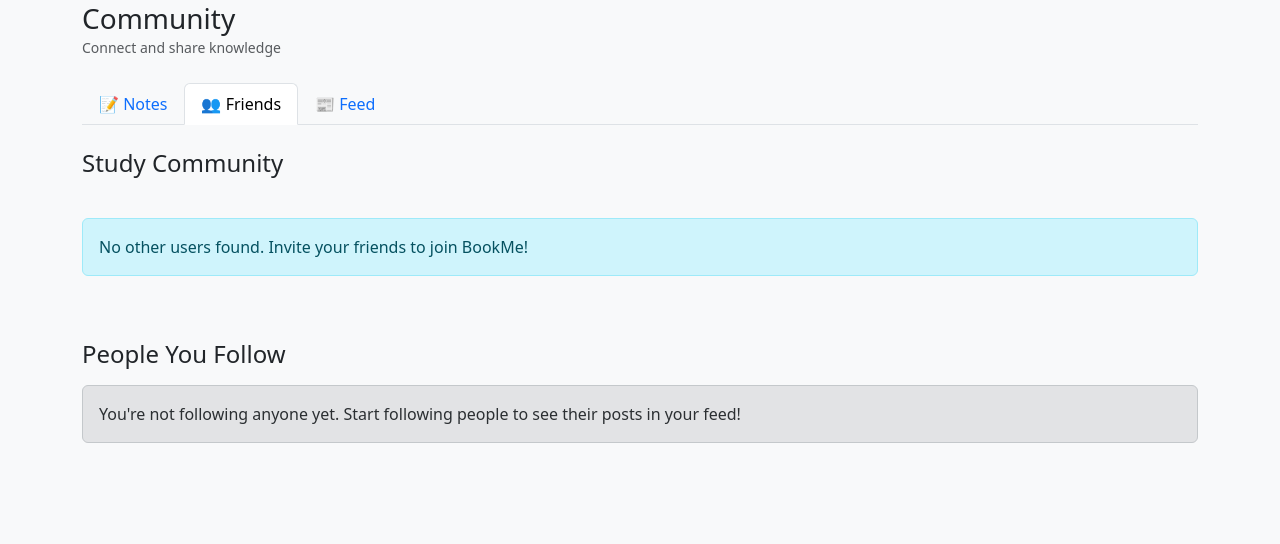
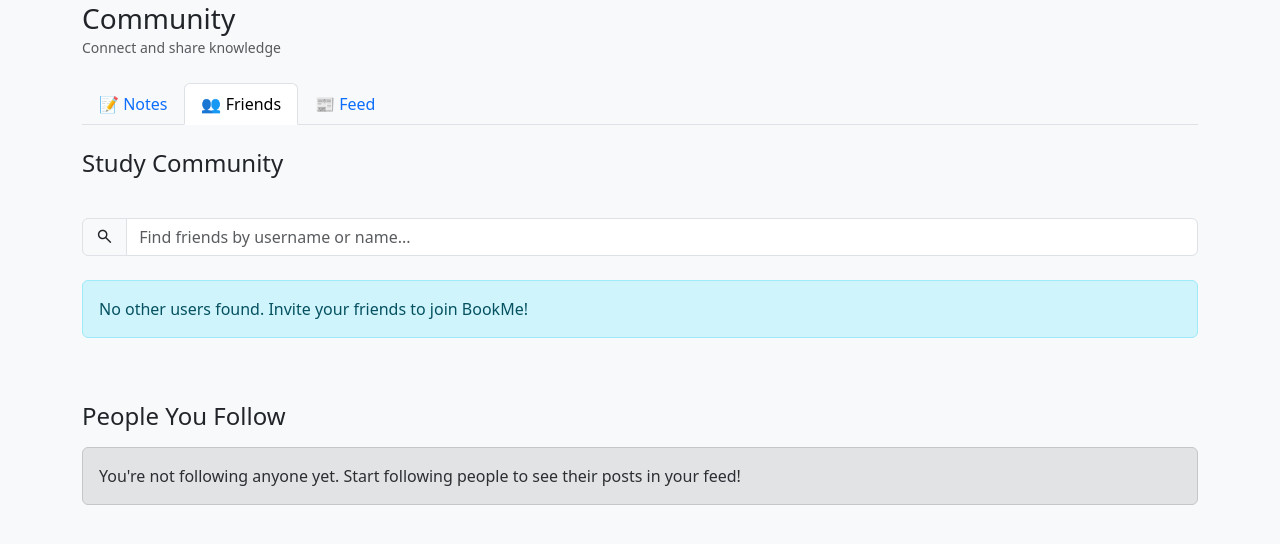
Before and after one commit to sea5000/FWPA, a Flask app: template templates/friends.html in a window 1280 px wide. Shown: the part 153-697 px from the top of the page. Run offline with Flask 3, Linux system fonts and the light colour scheme; the template is opened without the code that fills it, so the values that code supplies are empty; parts of the project's set-up code (start-up, migrations or seed data) failed here and were passed over.

Commit message:
Search bar for finding friends

```diff
--- a/templates/friends.html
+++ b/templates/friends.html
@@ -91,12 +91,24 @@
                     </div>
                 </div>
 
+                <!-- Search Bar -->
+                <div class="row mb-4">
+                    <div class="col-12">
+                        <div class="input-group">
+                            <span class="input-group-text">
+                                <span class="material-symbols-outlined" style="font-size: 1.2rem;">search</span>
+                            </span>
+                            <input type="text" id="friendSearch" class="form-control" placeholder="Find friends by username or name...">
+                        </div>
+                    </div>
+                </div>
+
                 <!-- Friends Grid -->
-                <div class="row g-4">
+                <div class="row g-4" id="friendsGrid">
                     {% if users %}
                     {% for user in users %}
                     {% if user.username != username %}
-                    <div class="col-md-6 col-lg-4">
+                    <div class="col-md-6 col-lg-4 user-card">
                         <div class="card h-100">
                             <div class="card-body text-center">
                                 <div class="mb-3">
@@ -144,7 +156,7 @@
                     {% endfor %}
                     {% else %}
                     <div class="col-12">
-                        <div class="alert alert-info">
+                        <div class="alert alert-info" id="noUsersMessage">
                             No other users found. Invite your friends to join BookMe!
                         </div>
                     </div>
@@ -228,6 +240,29 @@
             localStorage.setItem('following', JSON.stringify(updated));
             location.reload();
         }
+
+        // Friend search functionality
+        document.addEventListener('DOMContentLoaded', function() {
+            const searchInput = document.getElementById('friendSearch');
+            const friendsGrid = document.getElementById('friendsGrid');
+            const userCards = friendsGrid.querySelectorAll('.user-card');
+            const noUsersMessage = document.getElementById('noUsersMessage');
+
+            searchInput.addEventListener('keyup', function() {
+                const searchTerm = searchInput.value.toLowerCase();
+                let visibleCards = 0;
+                userCards.forEach(card => {
+                    const name = card.querySelector('.card-title').textContent.toLowerCase();
+                    const username = card.querySelector('.text-muted.small').textContent.toLowerCase();
+                    if (name.includes(searchTerm) || username.includes(searchTerm)) {
+                        card.style.display = '';
+                        visibleCards++;
+                    } else {
+                        card.style.display = 'none';
+                    }
+                });
+            });
+        });
     </script>
 </body>
 
```
